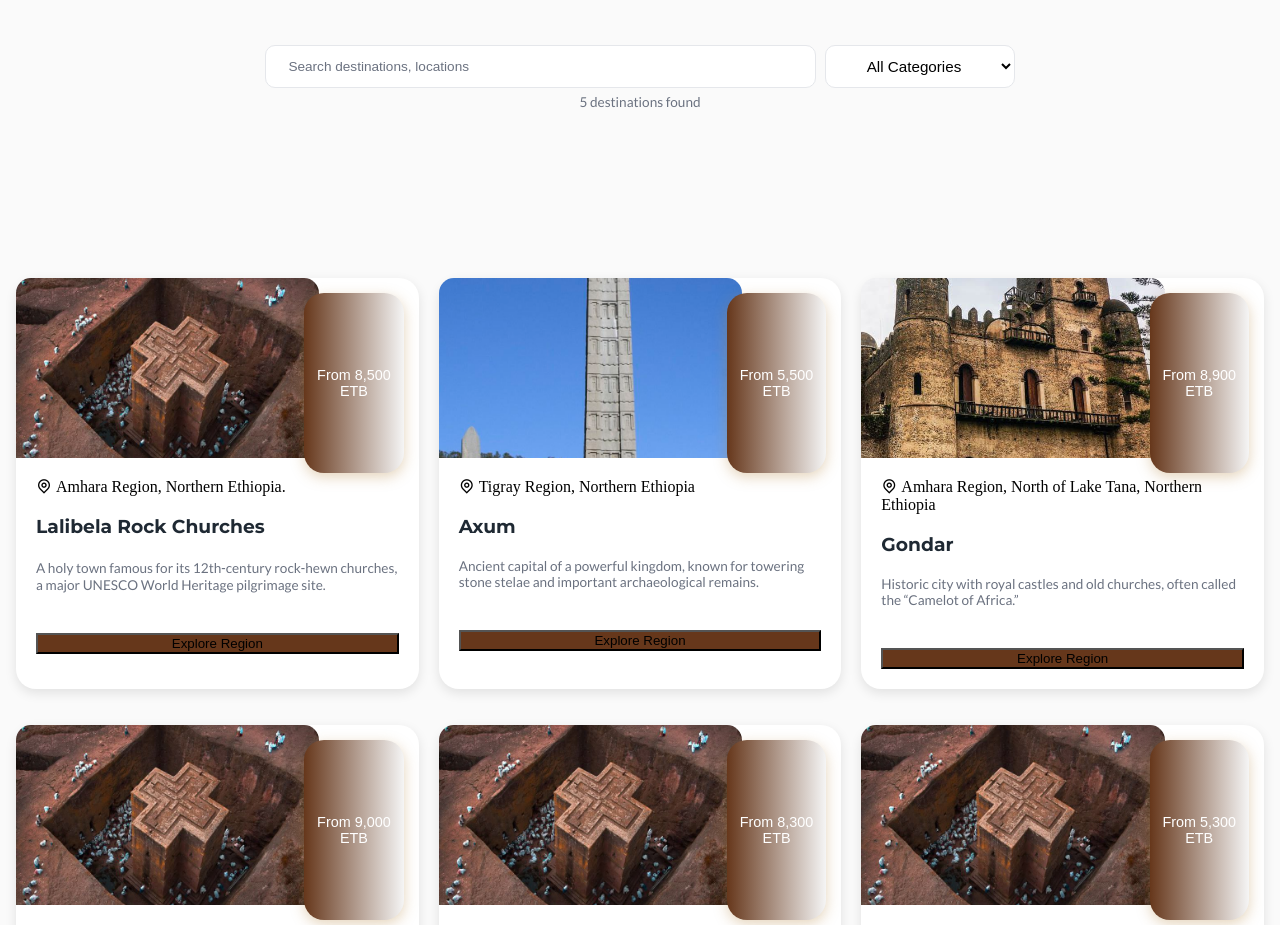
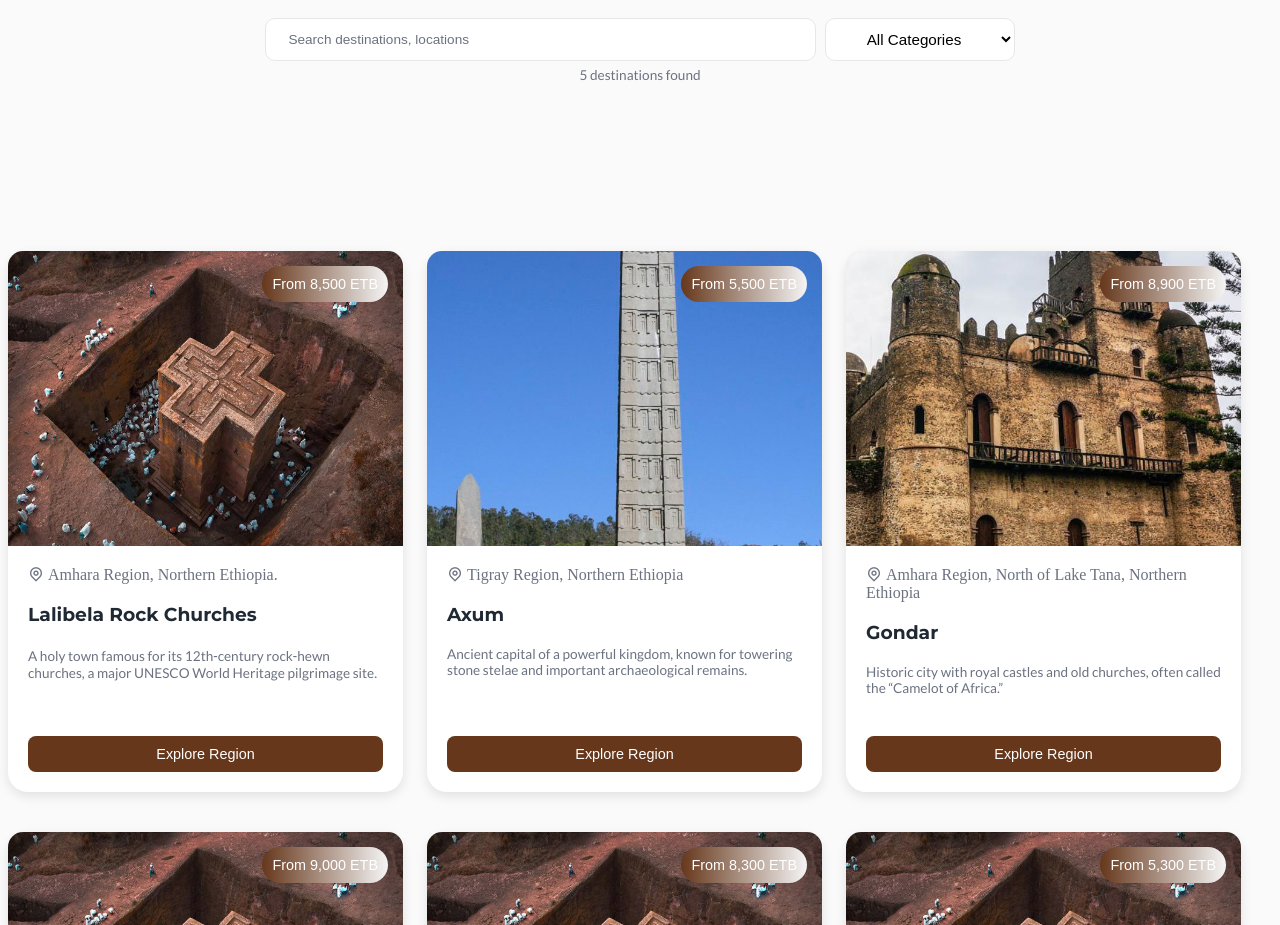
Before and after one commit to hawi088/Travel-Agency, a plain HTML site: page html/destination.html in a window 1280 px wide. Shown: the part 261-1186 px from the top of the page. Drawn offline with nearby package versions, Linux system fonts and the light colour scheme.

Commit message:
modified popular destination and added structure to destination.html

```diff
--- a/html/destination.html
+++ b/html/destination.html
@@ -17,7 +17,6 @@
   </head>
 
   <body>
-<<<<<<< Updated upstream
     <header>
       <div class="contain">
         <div class="header-content">
@@ -415,7 +414,6 @@
           </a>
         </div>
       </section>
-=======
     <h1>Explore Ethiopian Destinations</h1>
     <p>
       Discover Ethiopia's amazing historical sites, natural wonders, and
@@ -434,7 +432,6 @@
         <option value="Mountains">Mountains</option>
       </select>
       <div class="results-info">5 destinations found</div>
->>>>>>> Stashed changes
     </div>
     <section id="popular-destination">
       <h2>Northern Destinations</h2>
--- a/style/destination.css
+++ b/style/destination.css
@@ -1,5 +1,4 @@
 body {
-<<<<<<< Updated upstream
   margin: 0;
   padding: 0;
   box-sizing: border-box;
@@ -138,26 +137,11 @@ nav a:hover {
 .destination-categories img {
   width: 200px;
   height: 600px;
-=======
-  /*  background-color: hsl(21.18deg 39.53% 8.43%);
-  color: white; */
-  font-family: "Poppins", "Montserrat", "Raleway", sans-serif;
-}
-.destination-categories {
-  display: grid;
-  grid-template-columns: repeat(3, 1fr);
-  gap: 20px;
-}
-.destination-categories img {
-  width: 300px;
-  height: 400px;
->>>>>>> Stashed changes
   object-fit: cover;
   border-radius: 15px 15px 0px 0px;
 }
 
 .destination-card {
-<<<<<<< Updated upstream
   display: flex;
   position: relative;
   border-radius: 20px;
@@ -197,26 +181,6 @@ nav a:hover {
   font-size: 0.9rem;
   transition: background 0.2s ease;
   max-width: 50%;
-=======
-  display: block;
-  position: relative;
-  border-radius: 20px;
-  cursor: pointer;
-  background-color: hsl(22.86deg 34.43% 11.96%);
-  color: white;
-  box-shadow: 0 4px 14px rgba(180, 131, 61, 0.35);
-  text-decoration: none;
-  transition: transform 0.25s ease, box-shadow 0.25s ease;
-}
-.destination-card:hover {
-  transform: scale(1.03);
-  box-shadow: 0 8px 20px rgba(180, 131, 61, 0.45);
-  color: hsl(29.8deg 69.01% 41.76%);
-}
-.wrapper-image {
-  width: 100%;
-  height: 180px;
->>>>>>> Stashed changes
 }
 .destination-card img {
   width: 100%;
@@ -227,7 +191,6 @@ nav a:hover {
 .destination-card:hover img {
   opacity: 0.9;
 }
-<<<<<<< Updated upstream
 .ri-map-pin-line {
   font-family: "Lato", system-ui, sans-serif;
   color: #6b7280;
@@ -252,14 +215,6 @@ nav a:hover {
 }
 .wrapper-text button {
   background-color: #66371b;
-=======
-.wrapper-text {
-  padding: 20px;
-  background-color: hsl(22, 35%, 12%);
-}
-.wrapper-text button {
-  background-color: hsl(9.23deg 10.57% 24.12%);
->>>>>>> Stashed changes
   border: none;
   border-radius: 8px;
   color: white;
@@ -268,14 +223,8 @@ nav a:hover {
   cursor: pointer;
   transition: background 0.2s ease;
   width: 100%;
-<<<<<<< Updated upstream
   margin-top: auto;
 }
 .wrapper-text button:hover {
   opacity: 0.9;
-=======
 }
-.wrapper-text button:hover {
-  background-color: #b4833d;
->>>>>>> Stashed changes
-}
--- a/style/home.css
+++ b/style/home.css
@@ -1,11 +1,3 @@
-<<<<<<< Updated upstream
-=======
-/* body {
-  background-color: hsl(21.18deg 39.53% 8.43%);
-  color: white;
-  font-family: "Poppins", "Montserrat", "Raleway", sans-serif;
-} */
->>>>>>> Stashed changes
 .destination-header {
   text-align: center;
   margin-bottom: 40px;
@@ -46,45 +38,24 @@
   cursor: pointer;
   background-color: white;
   color: black;
-<<<<<<< Updated upstream
   text-decoration: none;
   box-shadow: 0 4px 12px rgba(0, 0, 0, 0.1);
   transition: transform 0.3s ease, box-shadow 0.3s ease;
   flex: 0 0 320px;
-=======
-  /*   box-shadow: 0 4px 12px hsl(9.23deg 10.57% 24.12%); */
-  text-decoration: none;
-  transition: transform 0.3s ease, box-shadow 0.3s ease;
-  flex: 0 0 320px; /* fixed-ish width */
->>>>>>> Stashed changes
   scroll-snap-align: start;
   min-height: 380px;
   flex-direction: column;
   margin: 8px 0;
-<<<<<<< Updated upstream
-=======
-
-  /* overflow: hidden; */
->>>>>>> Stashed changes
 }
 .destination-card:hover {
   transform: scale(1.03);
   box-shadow: 0 8px 20px hsl(9.23deg 10.57% 24.12%);
-<<<<<<< Updated upstream
   transition: opacity 150ms ease-in-out;
   color: #66371b;
 }
 
 .wrapper-image {
   height: 295px;
-=======
-  /*  color: hsl(29.8deg 69.01% 41.76%); */
-  transition: opacity 150ms ease-in-out;
-}
-
-.wrapper-image {
-  height: 295px; /* try 220–260px */
->>>>>>> Stashed changes
   width: 100%;
   object-fit: cover;
   display: block;
@@ -100,16 +71,12 @@
 }
 .wrapper-text {
   padding: 15px;
-<<<<<<< Updated upstream
 }
 .wrapper-text p {
   color: #6b7280;
 }
 .destination-no {
   font-size: 0.85rem;
-=======
-  /* background-color: hsl(22, 35%, 12%); */
->>>>>>> Stashed changes
 }
 .wrapper-text button {
   background-color: #66371b;
@@ -123,11 +90,7 @@
   width: 100%;
 }
 .wrapper-text button:hover {
-<<<<<<< Updated upstream
   opacity: 0.9;
-=======
-  background-color: #66371b;
->>>>>>> Stashed changes
 }
 body {
   margin: 0;
```
Also changed, not shown: html/home.html (+0 -12 lines).
